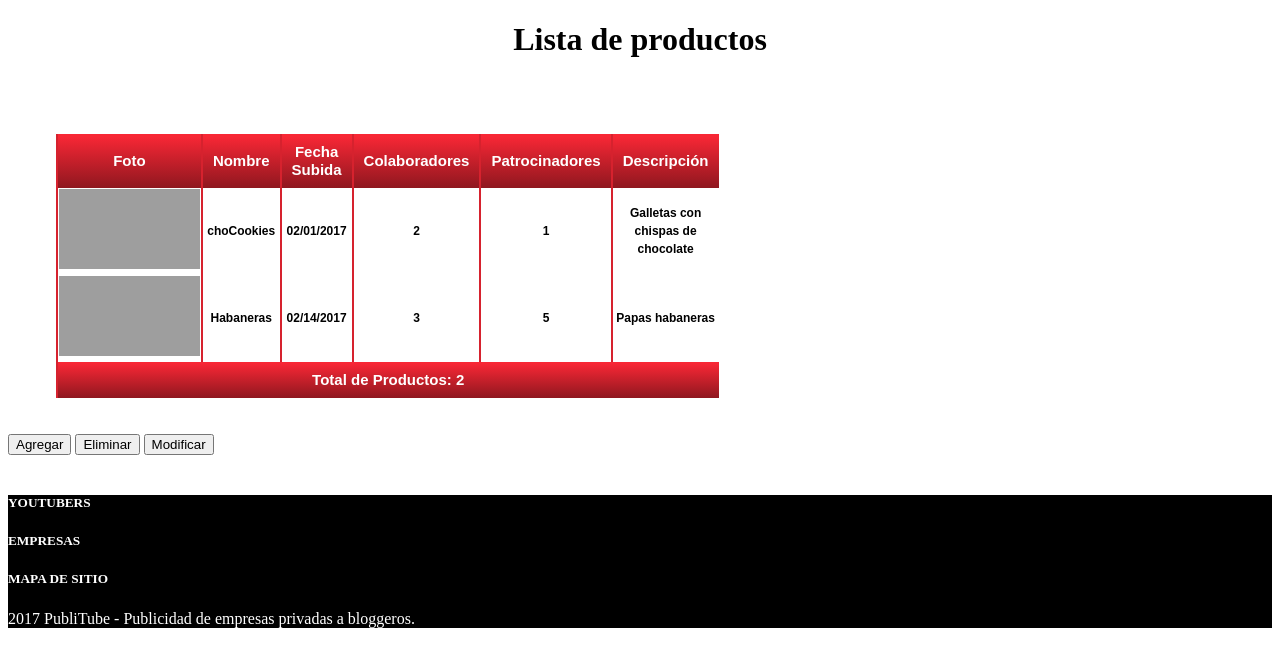
After one commit to dioni5610/publitube, a PHP site: page /ListadoProductos.html in a window 1280 px wide. The commit adds this page. Shown: the top 667 px of the page. Run offline with PHP 8.4, Linux system fonts and the light colour scheme; grey boxes are pictures that could not be loaded.

Commit message:
Formulario y Tabla

```diff
--- /dev/null
+++ b/ListadoProductos.css
@@ -0,0 +1,17 @@
+h1{
+	text-align: center;
+}
+
+.tablaProductos {font: normal 12px/150% Arial; background: #fff; width: 60%; -webkit-border-radius: 3px; -moz-border-radius: 3px; border-radius: 3px; }
+.tablaProductos table { border-collapse: collapse; width: 50%; text-align: center; margin: auto;}
+.tablaProductos table th { padding: 9px 10px;}
+.tablaProductos table thead th {background:-webkit-gradient( linear, left top, left bottom, color-stop(0.05, #F72735), color-stop(1, #8F171F) );background:-moz-linear-gradient( center top, #F72735 5%, #8F171F 100% );filter:progid:DXImageTransform.Microsoft.gradient(startColorstr='#F72735', endColorstr='#8F171F'); color:#FFFFFF; font-size: 15px; font-weight: bold; border-left: 2px solid #D6222E; }
+.tablaProductos table tbody td { color: #000000; border-left: 2px solid #D6222E;font-size: 12px;font-weight: bold;}
+
+.totalLista {width='150';  align='center';}
+
+
+.containerFooter{
+	background-color: black;
+	color: white;
+}
--- /dev/null
+++ b/ListadoProductos.html
@@ -0,0 +1,76 @@
+<!DOCTYPE html>
+<html>
+	<head>
+		<title>Listado Productos</title>
+		<link rel="stylesheet" href="ListadoProductos.css">
+	</head>
+	<body>
+		<h1>Lista de productos</h1>
+		<br><br><br>
+		<div class="tablaProductos">
+			<table>
+				<thead>
+					<tr>
+						<th>Foto</th>
+						<th>Nombre</th>
+						<th>Fecha Subida</th>
+						<th>Colaboradores</th>
+						<th>Patrocinadores</th>
+						<th>Descripción</th>
+					</tr>
+				</thead>
+
+				<tbody>
+					<tr>
+						<td><img src="chispas.jpg" alt="" width="141" height="80" ></td>
+						<td>choCookies</td>
+						<td>02/01/2017</td>
+						<td>2</td>
+						<td>1</td>
+						<td>Galletas con chispas de chocolate</td>
+					</tr>
+
+					<tr>
+						<td><img src="habaneras.jpg" alt="" width="141" height="80" ></td>
+						<td>Habaneras</td>
+						<td>02/14/2017</td>
+						<td>3</td>
+						<td>5</td>
+						<td>Papas habaneras</td>
+					</tr>
+
+				</tbody>
+
+				<thead>
+					<tr>
+						<th class="totalLista"colspan='7'; rowspan='7';>Total de Productos: 2</th>
+					</tr>
+				</thead>
+			</table>
+		</div>
+		<br><br>
+
+		<input type="button" onClick="" value="Agregar" />
+		<input type="button" onClick="" value="Eliminar" />
+		<input type="button" onClick="" value="Modificar" />
+
+		<br><br>
+
+		<footer class="containerFooter">
+	<div>
+		<div>
+			<h5>YOUTUBERS</h5>
+		</div>
+		<div>
+			<h5>EMPRESAS</h5>
+		</div>
+		<div>
+			<h5>MAPA DE SITIO</h5>
+		</div>
+	</div>
+	<div>
+		<p>2017 PubliTube - Publicidad de empresas privadas a bloggeros.</p>
+	</div>
+</footer>
+	</body>
+</html>
--- a/maquetaInicio.css
+++ b/maquetaInicio.css
@@ -19,4 +19,5 @@ h5{
 
 .containerFooter{
 	background-color: black;
+	color: white;
 }
```
Also changed, not shown: maquetaInicio.html (+14 -25 lines).
